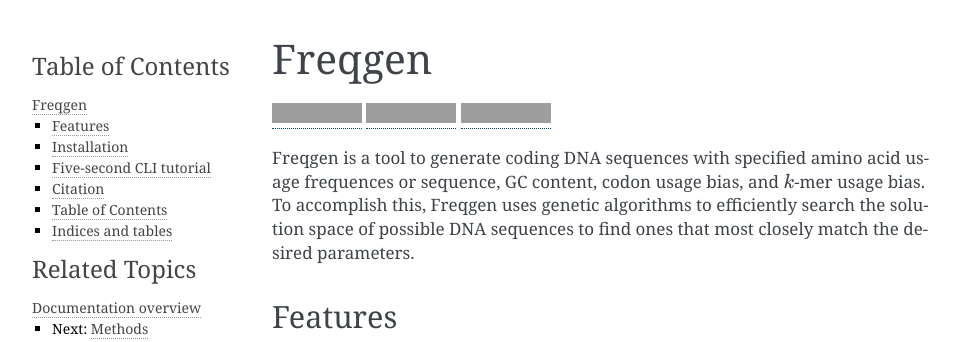
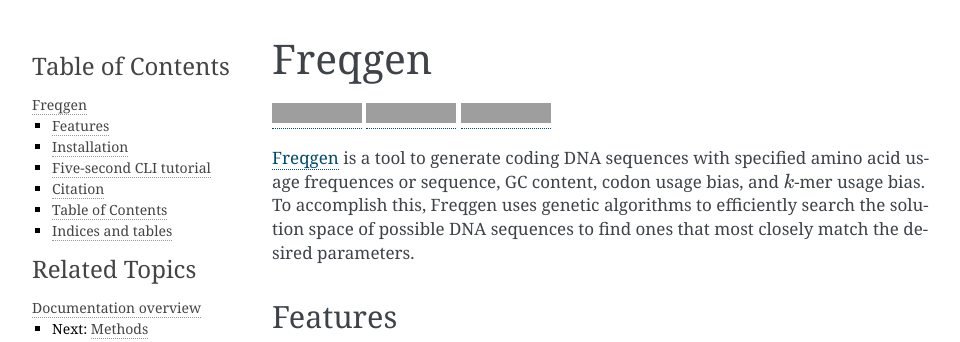
Before and after one commit to IQTLabs/freqgen, a Sphinx documentation site: the page built from docs/index.rst, in a window 1280 px wide and 900 px high, cut to the strip 0-342 px from the top of the window. Shown: the whole strip, without its empty margins (148-1108 px from the left). Built offline with Sphinx 7.4.7, drawn with Linux system fonts in a browser that asks for light colours; part of the change alters nothing that is shown; grey boxes are pictures that could not be loaded.

```diff
--- a/docs/index.rst
+++ b/docs/index.rst
@@ -8,11 +8,11 @@ Freqgen
 
 |Build Status| |CodeFactor| |Docs|
 
-Freqgen is a tool to generate coding DNA sequences with specified amino acid
-usage frequences or sequence, GC content, codon usage bias, and :math:`k`-mer
-usage bias. To accomplish this, Freqgen uses genetic algorithms to efficiently
-search the solution space of possible DNA sequences to find ones that most
-closely match the desired parameters.
+`Freqgen <https://github.com/Lab41/freqgen>`_ is a tool to generate coding DNA
+sequences with specified amino acid usage frequences or sequence, GC content,
+codon usage bias, and :math:`k`-mer usage bias. To accomplish this, Freqgen uses
+genetic algorithms to efficiently search the solution space of possible DNA
+sequences to find ones that most closely match the desired parameters.
 
 Features
 --------
```
